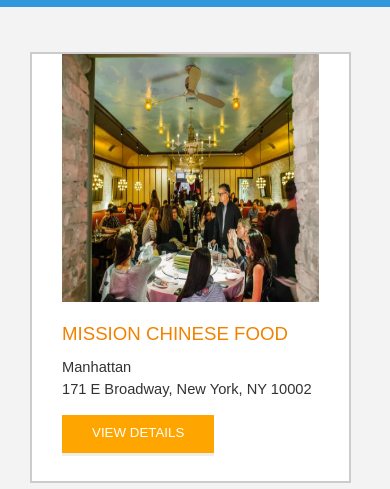
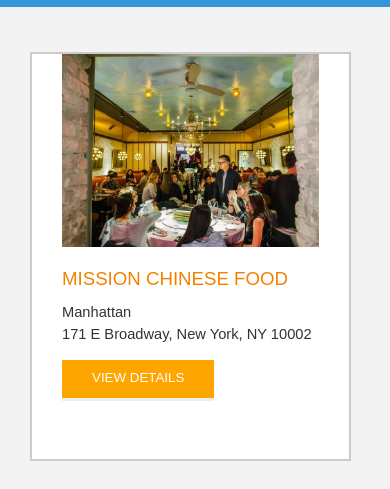
Before and after one commit to kspommer/Udacity_FEND-Project-5, a plain HTML site: page index.html in a window 390 px wide. Shown: the part 609-1098 px from the top of the page. Drawn offline with nearby package versions, Linux system fonts and the light colour scheme.

Commit message:
Added media queries to properly scale images under 430px

```diff
--- a/css/styles.css
+++ b/css/styles.css
@@ -156,8 +156,7 @@ nav h1 a {
     flex-wrap: wrap;
   }
 }
-
-@media screen and (max-width: 430px) {
+@media screen and (max-width: 429px) {
   #restaurants-list {
     background-color: #f3f3f3;
     list-style: outside none none;
@@ -172,7 +171,6 @@ nav h1 a {
     height: auto
   }
 }
-
 #restaurants-list li {
   background-color: #fff;
   border: 2px solid #ccc;
@@ -183,6 +181,8 @@ nav h1 a {
   text-align: left;
   width: 270px;
 }
+/* SP added media queries (2x) */
+@media screen and (min-width: 430px) {
   #restaurants-list .restaurant-img {
     background-color: #ccc;
     display: block;
@@ -190,6 +190,17 @@ nav h1 a {
     max-width: 100%;
     min-height: 248px;
     min-width: 100%;
+  }
+}
+@media screen and (max-width: 429px) {
+  #restaurants-list .restaurant-img {
+    background-color: #ccc;
+    display: block;
+    /* has different variables */
+    margin: 0;
+    width: 100%;
+    height: auto;
+  }
 }
 #restaurants-list li h1 {
   color: #f18200;
```
Lines whose indentation alone changed are shown as unchanged.
